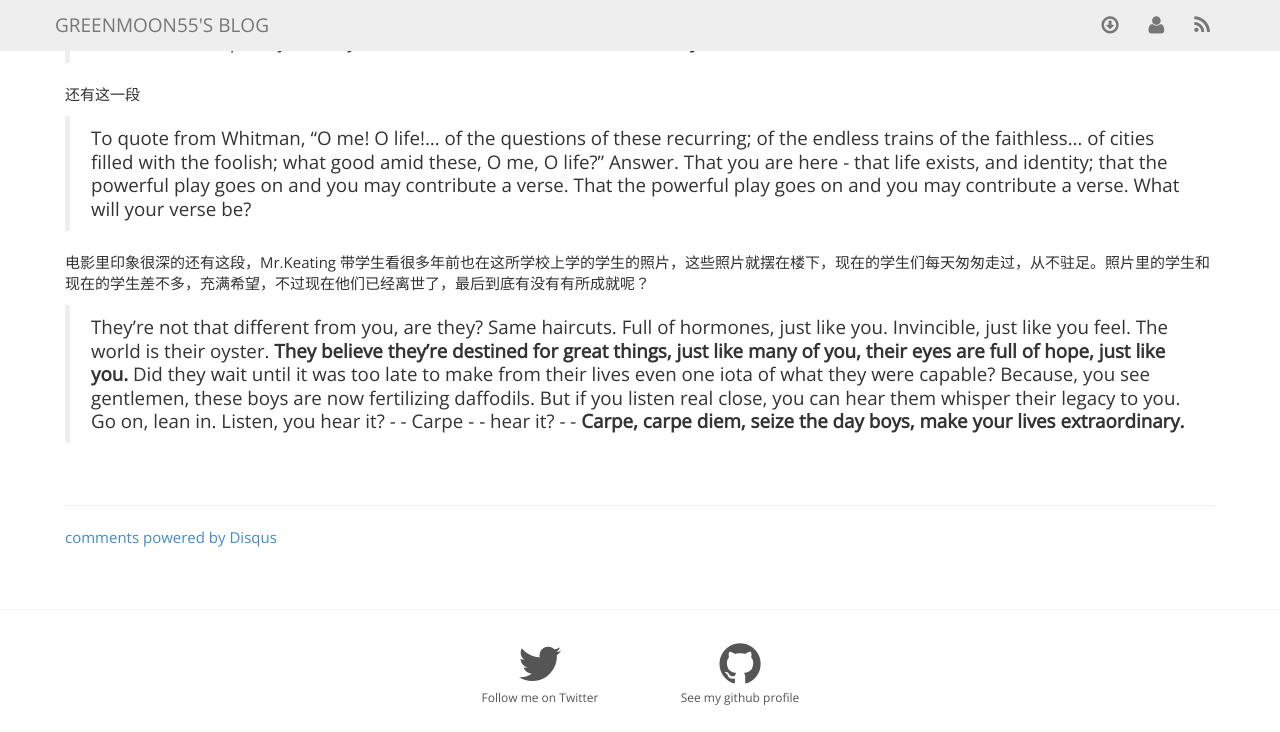
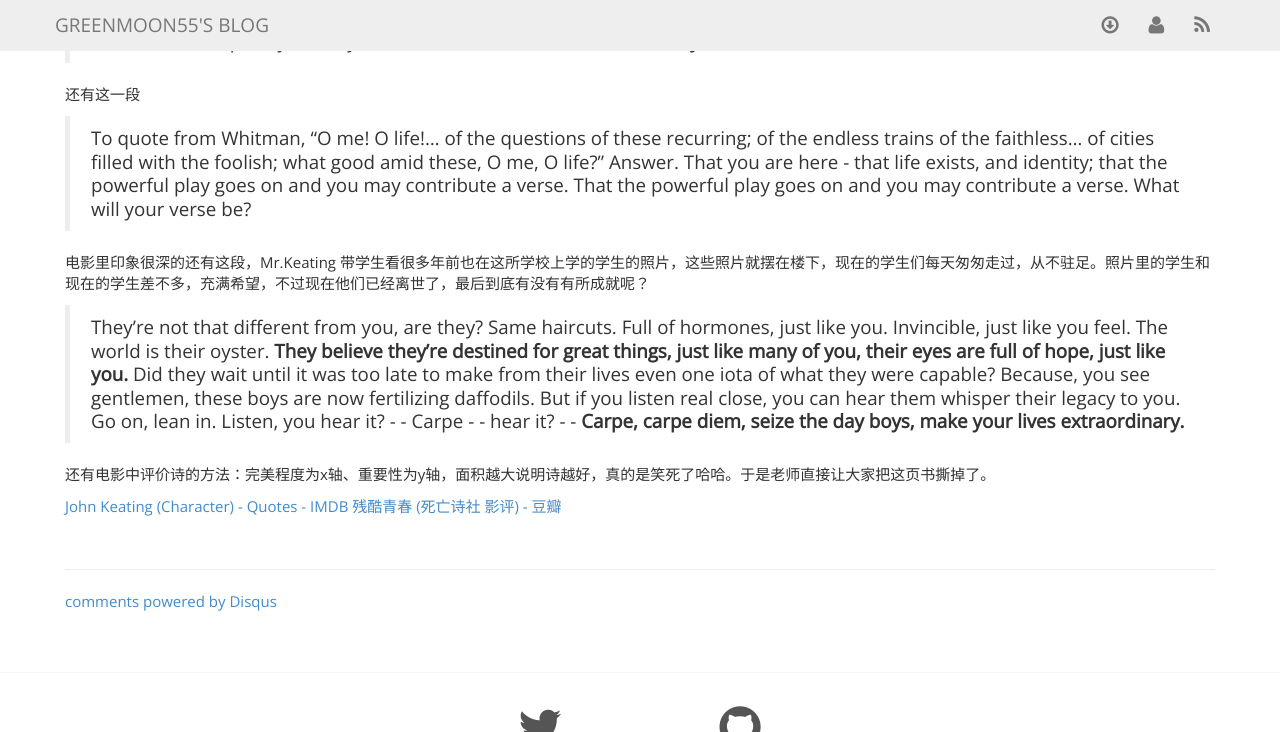
Before and after one commit to greenmoon55/greenmoon55.github.io, a Jekyll site: the page built from _posts/2014-03-31-dead-poets-society.md, in a window 1280 px wide and 900 px high, scrolled down 669 px, cut to the strip 0-732 px from the top of the window. Built offline with Jekyll 4.4.1, drawn with Linux system fonts in a browser that asks for light colours; nearby versions of some CDN libraries; Markdown is read by kramdown in place of the engine named in the settings; comment, search, counter and statistics services are not loaded.

Commit message:
Updated 2014-03-31-dead-poets-society.md

```diff
--- a/_posts/2014-03-31-dead-poets-society.md
+++ b/_posts/2014-03-31-dead-poets-society.md
@@ -17,3 +17,9 @@ layout: post
 电影里印象很深的还有这段，Mr.Keating 带学生看很多年前也在这所学校上学的学生的照片，这些照片就摆在楼下，现在的学生们每天匆匆走过，从不驻足。照片里的学生和现在的学生差不多，充满希望，不过现在他们已经离世了，最后到底有没有有所成就呢？
 
 > They're not that different from you, are they? Same haircuts. Full of hormones, just like you. Invincible, just like you feel. The world is their oyster. **They believe they're destined for great things, just like many of you, their eyes are full of hope, just like you.** Did they wait until it was too late to make from their lives even one iota of what they were capable? Because, you see gentlemen, these boys are now fertilizing daffodils. But if you listen real close, you can hear them whisper their legacy to you. Go on, lean in. Listen, you hear it? - - Carpe - - hear it? - - **Carpe, carpe diem, seize the day boys, make your lives extraordinary.**
+
+还有电影中评价诗的方法：完美程度为x轴、重要性为y轴，面积越大说明诗越好，真的是笑死了哈哈。于是老师直接让大家把这页书撕掉了。
+
+
+[John Keating (Character) - Quotes - IMDB](http://www.imdb.com/character/ch0004782/quotes)
+[残酷青春 (死亡诗社 影评) - 豆瓣](http://movie.douban.com/review/1690137/)
```
